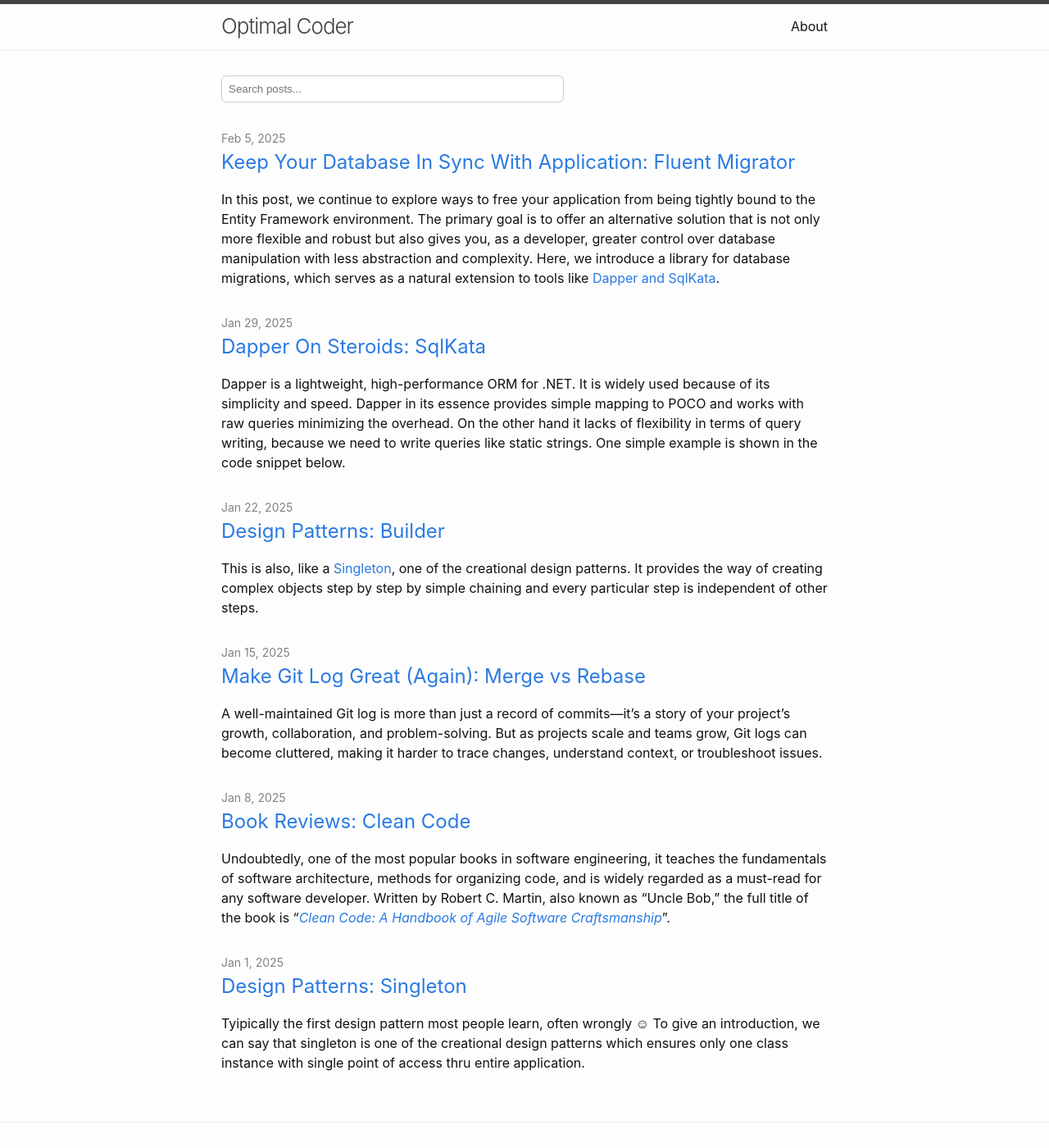
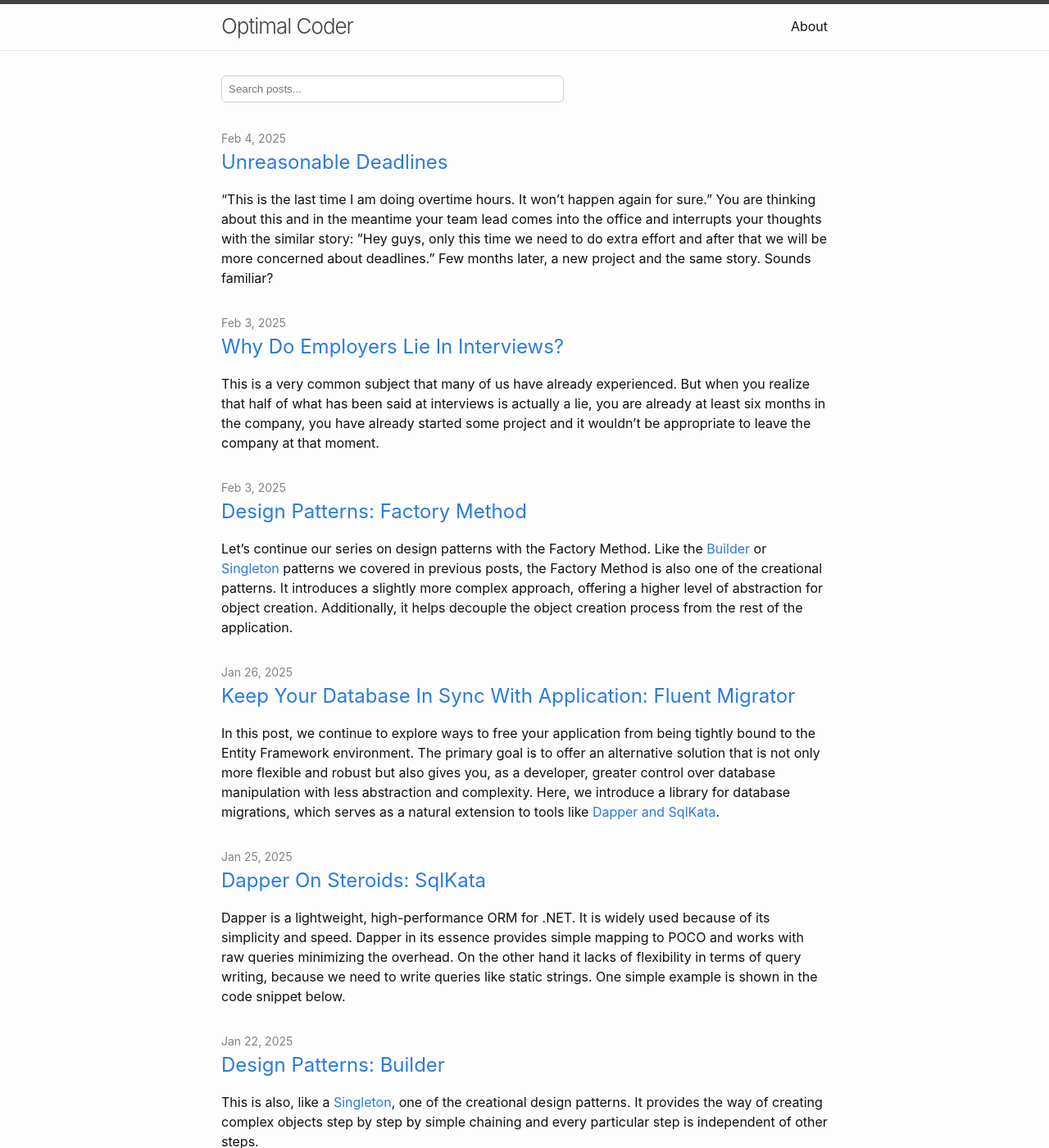
Before and after one commit to mirnes-mrkaljevic/mirnes-mrkaljevic.github.io, a Jekyll site: the page built from docs/index.markdown, in a window 1280 px wide and 1400 px high. Shown: the whole window at 82% size. Built offline with Jekyll 4.4.1, drawn with Linux system fonts in a browser that asks for light colours; comment, search, counter and statistics services are not loaded.

Commit message:
unresonable deadlines, emplyers lies and factory method

````diff
--- a/docs/_posts/2025-01-29-dapper-on-steroids-sqlkata.markdown
+++ b/docs/_posts/2025-01-25-dapper-on-steroids-sqlkata.markdown
@@ -1,7 +1,7 @@
 ---
 layout: post
 title:  "Dapper On Steroids: SqlKata"
-date:   2025-01-29
+date:   2025-01-25
 tags: [csharp,sqlkata,dapper,entityframework]
 ---
 Dapper is a lightweight, high-performance ORM for .NET. It is widely used because of its simplicity and speed. Dapper in its essence provides simple mapping to POCO and works with raw queries minimizing the overhead. On the other hand it lacks of flexibility in terms of query writing, because we need to write queries like static strings. One simple example is shown in the code snippet below.
--- a/docs/_posts/2025-02-05-keep-your-database-in-sync-with-application-fluent-migrator.md
+++ b/docs/_posts/2025-01-26-keep-your-database-in-sync-with-application-fluent-migrator.md
@@ -1,10 +1,10 @@
 ---
 layout: post
 title:  "Keep Your Database In Sync With Application: Fluent Migrator"
-date:   2025-02-05
+date:   2025-01-26
 tags: [csharp,database,migrations,entityframework]
 ---
-In this post, we continue to explore ways to free your application from being tightly bound to the Entity Framework environment. The primary goal is to offer an alternative solution that is not only more flexible and robust but also gives you, as a developer, greater control over database manipulation with less abstraction and complexity. Here, we introduce a library for database migrations, which serves as a natural extension to tools like [Dapper and SqlKata](https://mirnes-mrkaljevic.github.io/2025-01-29-dapper-on-steroids-sqlkata.html).
+In this post, we continue to explore ways to free your application from being tightly bound to the Entity Framework environment. The primary goal is to offer an alternative solution that is not only more flexible and robust but also gives you, as a developer, greater control over database manipulation with less abstraction and complexity. Here, we introduce a library for database migrations, which serves as a natural extension to tools like [Dapper and SqlKata](https://mirnes-mrkaljevic.github.io/2025/01/25/dapper-on-steroids-sqlkata.html).
 
 ## Fluent Migrator
 
--- /dev/null
+++ b/docs/_posts/2025-02-03-design-patterns-factory-method.md
@@ -0,0 +1,103 @@
+---
+layout: post
+title:  "Design Patterns: Factory Method"
+date:   2025-02-03
+tags: [csharp,cleancode,designpatterns,factorymethod]
+---
+
+Let’s continue our series on design patterns with the Factory Method. Like the [Builder](https://mirnes-mrkaljevic.github.io/2025/01/22/design-patterns-builder.html) or [Singleton](https://mirnes-mrkaljevic.github.io/2025/01/01/design-patterns-singleton.html) patterns we covered in previous posts, the Factory Method is also one of the creational patterns. It introduces a slightly more complex approach, offering a higher level of abstraction for object creation. Additionally, it helps decouple the object creation process from the rest of the application.
+
+It can be represented through the following components:
+
+- **Abstract object** , which represents the base class for the objects that we want to create
+- **Concreate objects** , classes that inherit the given base class
+- **Creator** , abstraction of the classes resposible for the object creation
+- **Concreate creators,** classes that inherit and implement given creator class
+- **Client or Consumer side** , parts of the application where we call objects creation
+Bellow, we will show all these parts in one simple example.
+
+
+```csharp
+using System;
+
+// abstract object
+abstract class Engine
+{
+    public abstract void Start();
+}
+
+// Concrete object, concrete Engine classes
+class DieselEngine: Engine
+{
+    public override void Start()
+    {
+        Console.WriteLine("Starting diesel engine!");
+    }
+}
+
+class PetrolEngine: Engine
+{
+    public override void Start()
+    {
+        Console.WriteLine("Starting petrol engine!");
+    }
+}
+
+// Creator
+abstract class EngineFactory
+{
+    public abstract Engine CreateEngine();
+}
+
+// Concrete Creators
+class DieselEngineFactory : EngineFactory
+{
+    public override Engine CreateEngine()
+    {
+        return new DieselEngine();
+    }
+}
+
+class PetrolEngineFactory : EngineFactory
+{
+    public override Engine CreateEngine()
+    {
+        return new PetrolEngine();
+    }
+}
+
+// Client code
+class Program
+{
+    static void Main(string[] args)
+    {
+        EngineFactory factory;
+
+        // Let's assume user chooses the engine type at runtime.
+        Console.WriteLine("Enter the type of engine (diesel/petrol):");
+        string choice = Console.ReadLine()?.ToLower();
+
+        if (choice == "diesel")
+        {
+            factory = new DieselEngineFactory();
+        }
+        else if (choice == "petrol")
+        {
+            factory = new PetrolEngineFactory();
+        }
+        else
+        {
+            Console.WriteLine("Invalid choice!");
+            return;
+        }
+
+        Engine engine = factory.CreateEngine();
+        engine.Start();
+    }
+}
+
+```
+
+
+
+In the example above, we can see the simple case where this pattern could be applied. Now, when we want to add a new engine type, we just need to extend existing logic with new engine type, without change of existing code resposible for Diesel or Petrol engines. Here we can see the flexibility of such approach, but of course, in some cases this can be the overhead. Examples of the overhead could be when we have the cases for simple object creation or when we know that extension of existing objects creation won't happen in the future. In such cases, this pattern would be just an overengineering and not necessary at all.
--- /dev/null
+++ b/docs/_posts/2025-02-03-why-do-employers-lie-in-interviews.md
@@ -0,0 +1,33 @@
+---
+layout: post
+title:  "Why Do Employers Lie In Interviews?"
+date:   2025-02-03
+tags: [developer,hiring,hr,interview]
+---
+This is a very common subject that many of us have already experienced. But when you realize that half of what has been said at interviews is actually a lie, you are already at least six months in the company, you have already started some project and it wouldn’t be appropriate to leave the company at that moment.
+
+## Why is this happening?
+
+First of all, let us see how the usual interview process looks like in software development companies.
+
+First round interview in most of these companies is an interview with HR. This is the first insight about the company. A person who works in HR is usually someone who, in most cases, doesn’t understand what the software is and how the software development process goes. Big respect to those companies where HR knows these things. This phase usually contains some standard questions about your personality, what do you like about the company, how this company is something that you are actually looking for, where you see yourself in five/ten  years etc… In this stage you will have a very small insight about the company. Probably you wouldn’t get answers to some of your concrete questions. Everything will be on the high level, without concrete answers, but it seems that it is the way things work. In the short term, a lot of talk without actual meaning.
+
+Another thing that can be even worse than this is that you talk with the recruiter. He or she will just talk about that one company whose name they cannot tell you in this first stage, but the company is a leader in the software industry and a great employer, and they assure you this is the chance you shouldn’t miss.
+
+If you manage thru the first round interview, then you will probably be faced with the technical part of the interviewing process. Things are getting serious now. This part is usually conducted with someone who is a team leader or senior software engineer. And, from my experience, this is a time when you can have a pleasant chat with someone who comes from the same world, just like you. Both sides can benefit from this and even learn some things from each other. This interview usually contains some coding tasks, some questions about software development, design patterns, your opinions on some things in the software industry, etc... In this stage lies cannot be unnoticed, because you are talking about real things. Things mostly cannot be interpreted by the speaker like he wants. They are as they are. I mean, you cannot say that one design pattern is actually something else.
+
+If you have successfully passed previous parts, you can expect one more talk with the manager. Now comes the hardest thing. Why? Because we usually don’t have experience in negotiation because we code , right? On the other hand, managers here are way better than us because their job mainly consists of negotiations. Many of them will try to represent their company as something where you should be proud to work in because they are great employers with equal opportunities to everyone. In their words everything is ideal. But, as always the real truth is somewhere in the middle.
+
+## Why do they lie or avoid telling the truth?
+
+This cannot be treated in one way and a deeper look at the whole situation should be taken.
+
+On the one hand, managers tend to think about their company like something that is partly or entirely their creation. If something is your creation, of course you will say it is the best, right? What do you think about the code you write? So, if we put things in this way, then the lie is not an intention. It is a lack of ability to see the wider picture. On the other hand, it could be that they do this intentionally because they think you will get into a trap, and when you realize that something was a lie, it is too late. You are already there in the middle of some project, accustomed with your environment and colleagues, and it is harder to leave then.
+
+## How to see if something is wrong during your interview?
+
+Good approach is to pay attention to your interlocutor's speech, voice and body language. It would be very strange if everything is ideal or close to being like that. If that is the case, that is the first sign something is wrong and you should ask some questions that they don’t expect at that moment. In any case, you are at an interview and not at some presentation when you are just sitting and listening. Be an active participant in your interview, not just someone who answers questions.
+
+Another thing, body language is equally, if not more important than speaking in terms of understanding what another person feels. Try to keep eye contact to see eye movements of your speaking partner. This can tell you more than you hear from them. Watch the position of their body. How they sit in the chair, position of arms, etc… All these signs can be helpful to you when you are making a final decision. A lot of good books are written on the subject of body language and you should definitely inform yourself about this topic.
+
+Of course, all of these things cannot be a guarantee that you can’t get into the trap of starting to work for a bad company, but at least it can increase the probability for you to see and recognize a lie.
--- /dev/null
+++ b/docs/_posts/2025-02-04-unreasonable-deadlines.md
@@ -0,0 +1,32 @@
+---
+layout: post
+title:  "Unreasonable Deadlines"
+date:   2025-02-04
+tags: [agile,deadlines,developer,engineering]
+---
+
+“This is the last time I am doing overtime hours. It won’t happen again for sure.” You are thinking about this and in the meantime your team lead comes into the office and interrupts your thoughts with the similar story: ”Hey guys, only this time we need to do extra effort and after that we will be more concerned about deadlines.” Few months later, a new project and the same story. Sounds familiar?
+
+## Reasons
+
+This can be due to vary of reasons. Some of them could be:
+
+- Poor planning is reflected by inadequate scoping and requirements. Without a clear understanding what needs to be done, it's impossible to give a good estimate.
+- False optimism by decision makers. Tendency to not think about the details, thinking everything would go smoothly. But if something could go wrong, it will (always) ☺
+- Pressure from clients who are pushing for fast results to meet market demands.
+- Underestimating external dependencies. Not giving enough attention to the third party interface integration.
+- Hero Culture. Teams may embrace a toxic "work harder, not smarter" mentality, leading to overpromising and underdelivering.
+
+## What to do in order to fix it?
+
+Allthough there is no silver bullet that can fix everything at once, some of the approaches that could help are:
+
+- Make communication more transparent. Encourage open discussions and stick to realistic goals.
+- Automate repetitive tasks. Automate testing and CI/CD pipelines.
+- Adopt agile practices. Divide scope, try to give realistic estimates on smaller pieces. Make use of retrospectives and reviews of previous projects.
+- Divide project to more deliverable portions. Clients would be happy to see that something is happening, and also would be able to give some initial feedback. On the other side, you will have clearer picture on what needs to be done and how fast it can be delivered.
+- Hold leaders accountable. Good leaders push back against unreasonable deadlines, first to maintain good team morale, and second to build trustworthiness with clients.
+
+## Conclusion
+
+Unreasonable deadlines might seem unavoidable, but their long-term costs outweigh short-term gains. Foster realistic expectations, plan effectively, and communicate openly to build a sustainable, productive engineering culture.
````
